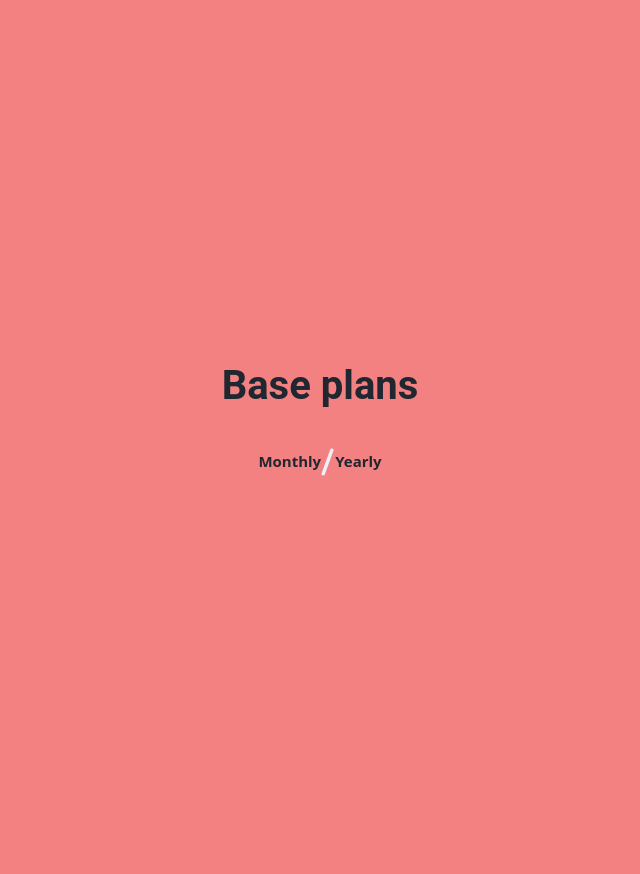
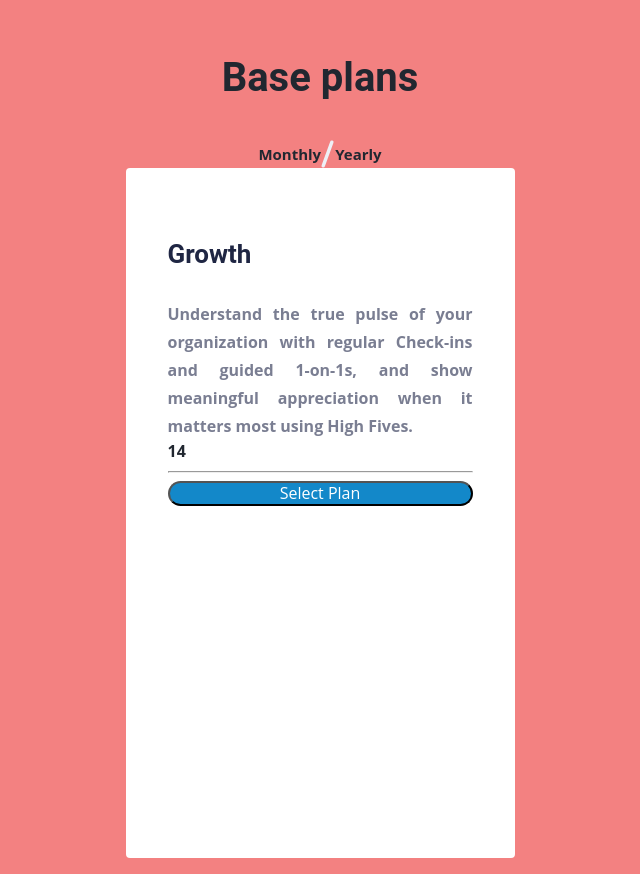
Before and after one commit to Banaanas/flair-test, a Next.js app: page / in a window 1280 px wide. Shown: the whole page, without its empty margins (320-960 px from the left). Before the commit the page ends 800 px from the top, so only its background shows below. Built offline with nearby package versions, Linux system fonts and the light colour scheme; a web font is replaced by a local one.

Commit message:
Add PlanCard.tsx

```diff
--- a/Components/Plans/PlanCard.tsx
+++ b/Components/Plans/PlanCard.tsx
@@ -1,9 +1,47 @@
-const PlanCard = () => {
-    return (
-        <div>
+import styled from "@emotion/styled";
+import { PlanCard as PlanCarProps } from "../../data/plans-data";
 
-        </div>
-    );
+const Card = styled.div`
+  width: 180px;
+  min-height: 690px;
+  min-width: 389px;
+  padding: 42px;
+  background: white;
+  border-radius: 4px;
+`;
+
+const Title = styled.h3`
+  font-size: 26px;
+  color: #1f2643;
+`;
+
+const Description = styled.div`
+  color: #7a7e92;
+  line-height: 28px;
+`;
+
+const StyledHR = styled.hr`
+  background: #cfd1e3;
+`;
+
+const Button = styled.button`
+  width: 100%;
+  color: white;
+  font-size: 16px;
+  background: #1388c9;
+  border-radius: 97px;
+`;
+
+const PlanCard = ({ title, description, monthlyPrice }: PlanCarProps) => {
+  return (
+    <Card>
+      <Title>{title}</Title>
+      <Description>{description}</Description>
+      <div>{monthlyPrice}</div>
+      <StyledHR />
+      <Button>Select Plan</Button>
+    </Card>
+  );
 };
 
 export default PlanCard;
--- a/data/plans-data.ts
+++ b/data/plans-data.ts
@@ -2,6 +2,16 @@ interface MonthlyPrices {
   essentialPlan: number;
   growthPlan: number;
   performance: number;
+}
+
+export interface PlanCard {
+  emphasized: boolean;
+  title: "Essential" | "Growth" | "Performance";
+  description: string;
+  monthlyPrice: number;
+  yearlyPrice: number;
+  features: Array<string>;
+  featuresPlus: Array<string>;
 }
 
 const monthlyPrices: MonthlyPrices = {
@@ -10,7 +20,7 @@ const monthlyPrices: MonthlyPrices = {
   performance: 20,
 };
 
-const GrowthCard = {
+const GrowthCard: PlanCard = {
   emphasized: true,
   title: "Growth",
   description:
--- a/pages/index.tsx
+++ b/pages/index.tsx
@@ -3,6 +3,8 @@ import StyledPageMain from "../Components/StyledComponents/StyledPageMain";
 import StyledSection from "../Components/StyledComponents/StyledSection";
 import PlansButton from "../Components/PlansButton";
 import SVGRectangle from "../Components/Rectangle";
+import GrowthCard from "../data/plans-data";
+import PlanCard from "../Components/Plans/PlanCard";
 
 const SectionTitle = styled.h2`
   font-weight: bold;
@@ -23,6 +25,10 @@ const Home = () => {
           <SVGRectangle color="#EEF0F6" />
           <PlansButton label="Yearly" />
         </ButtonsContainer>
+
+        {[GrowthCard].map((card) => (
+          <PlanCard key={card.title} {...card} />
+        ))}
       </StyledSection>
     </StyledPageMain>
   );
```
Also changed, not shown: 1 other file (tests, documents, lock files or other folders).
